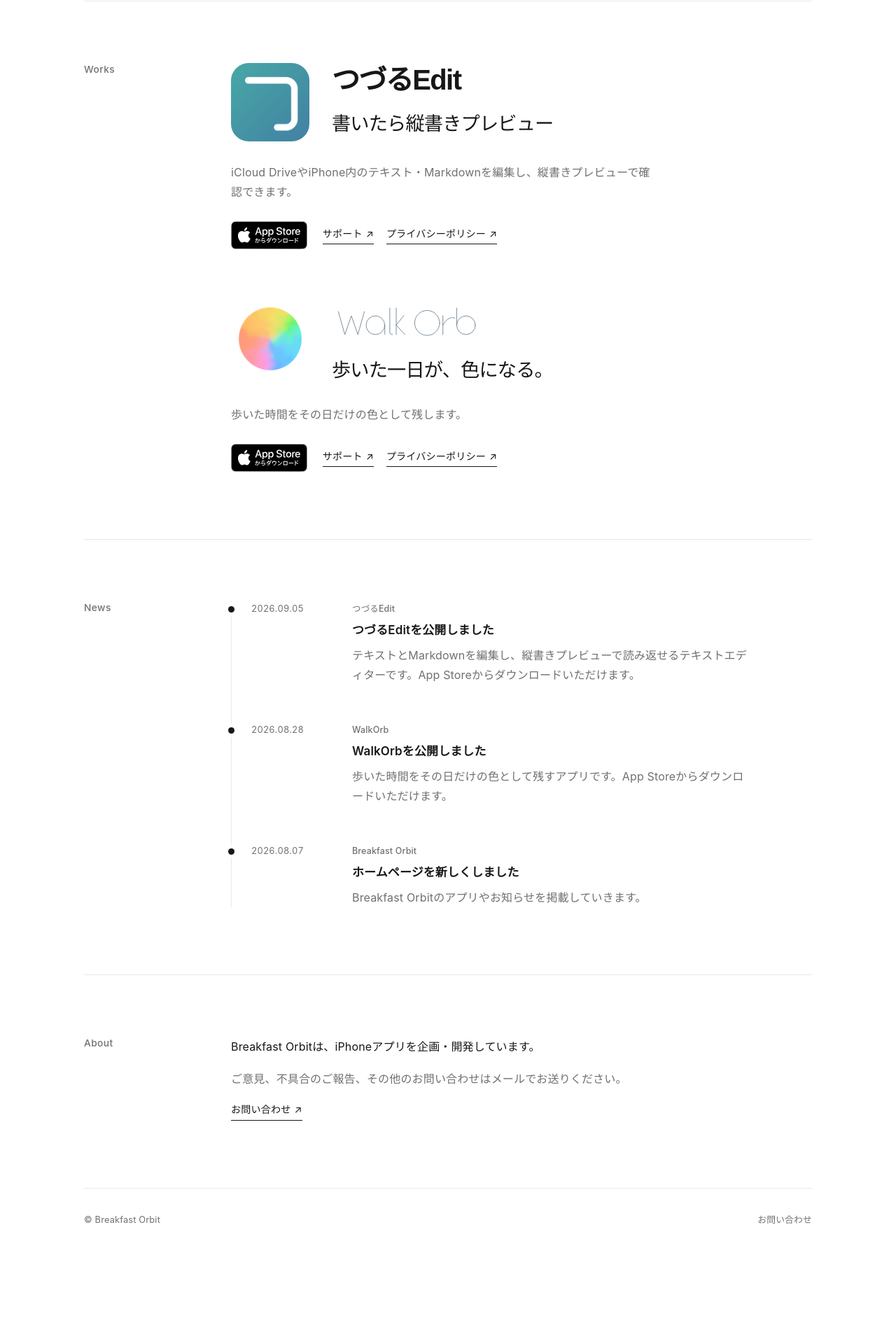
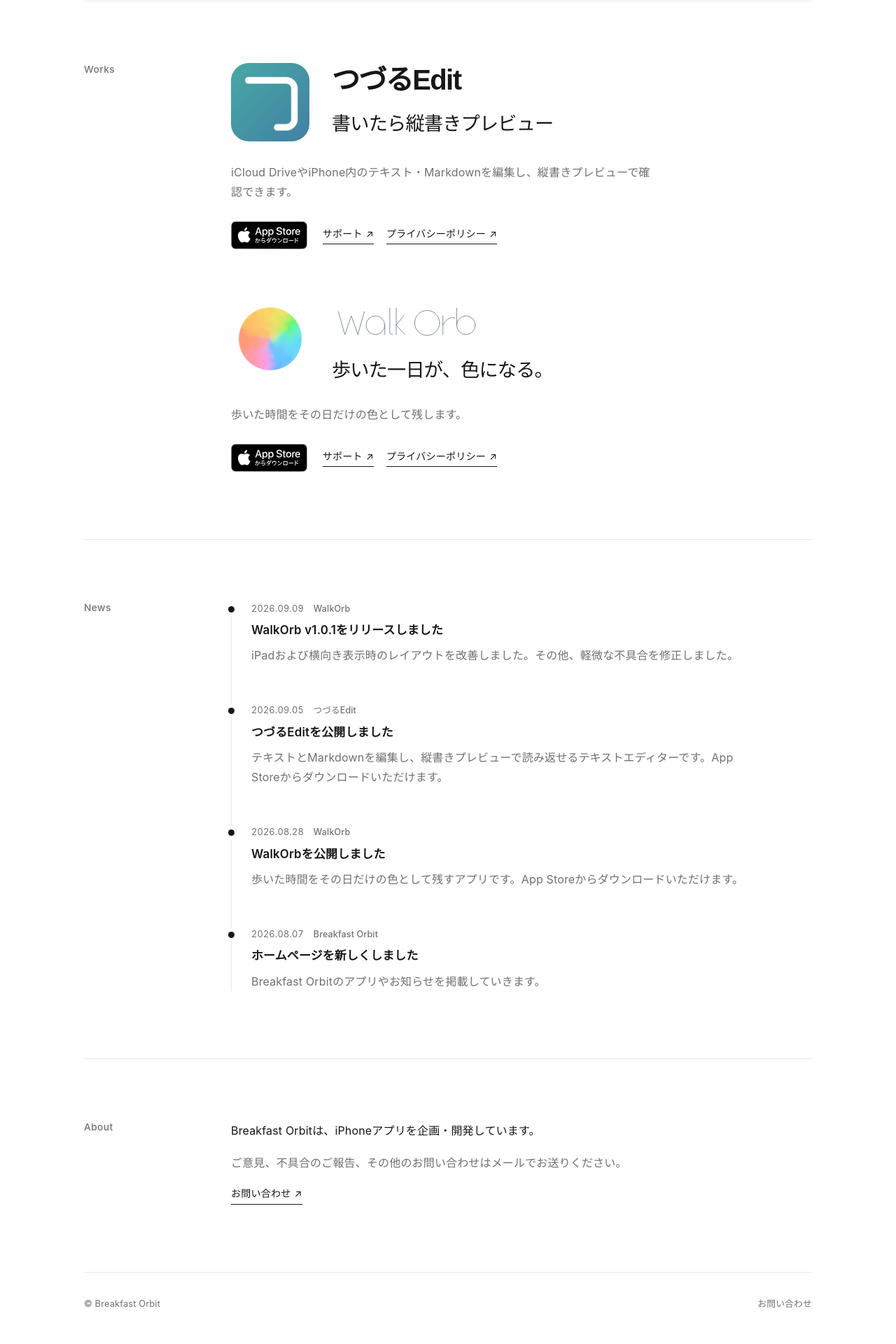
Before and after one commit to breakfast-orbit/breakfast-orbit.github.io, a Jekyll site: the page built from index.html, in a window 1280 px wide. Shown: the part 653-2573 px from the top of the page at 70% size. Built offline with Jekyll 4.4.1, drawn with Linux system fonts in a browser that asks for light colours; some web fonts are replaced; before the commit the page ends 2453 px from its top, so only the background shows below that.

Commit message:
WalkOrb v1.0.1リリースに伴うニュース更新とタイムライン表示変更

```diff
--- a/_data/news/en.json
+++ b/_data/news/en.json
@@ -1,4 +1,10 @@
 [
+  {
+    "date": "2026-09-09",
+    "app": "WalkOrb",
+    "title": "WalkOrb 1.0.1 is now available",
+    "body": "We improved the layout on iPad and in landscape orientation, and fixed a few minor bugs."
+  },
   {
     "date": "2026-09-05",
     "app": "TsuzuruEdit",
--- a/_data/news/ja.json
+++ b/_data/news/ja.json
@@ -1,4 +1,10 @@
 [
+  {
+    "date": "2026-09-09",
+    "app": "WalkOrb",
+    "title": "WalkOrb v1.0.1をリリースしました",
+    "body": "iPadおよび横向き表示時のレイアウトを改善しました。その他、軽微な不具合を修正しました。"
+  },
   {
     "date": "2026-09-05",
     "app": "つづるEdit",
--- a/index.html
+++ b/index.html
@@ -255,9 +255,6 @@
 
     .timeline-item {
       position: relative;
-      display: grid;
-      grid-template-columns: 120px minmax(0, 1fr);
-      gap: 24px;
       padding: 0 0 54px 28px;
       border-left: 1px solid var(--line);
     }
@@ -284,9 +281,14 @@
       font-variant-numeric: tabular-nums;
     }
 
+    .timeline-meta {
+      display: flex;
+      align-items: baseline;
+      gap: 14px;
+      margin-bottom: 7px;
+    }
+
     .timeline-app {
-      display: block;
-      margin-bottom: 7px;
       color: var(--muted);
       font-size: 0.78rem;
       font-weight: 500;
@@ -461,7 +463,6 @@
       }
 
       .timeline-item {
-        grid-template-columns: 1fr;
         gap: 4px;
         padding-left: 24px;
         padding-bottom: 44px;
@@ -620,10 +621,11 @@
           <div class="timeline">
             {% for item in site.data.news.ja %}
             <article class="timeline-item">
-              <time class="timeline-date" datetime="{{ item.date }}">{{ item.date | date: "%Y.%m.%d" }}</time>
-
               <div class="timeline-body">
-                <span class="timeline-app">{{ item.app | default: "Breakfast Orbit" }}</span>
+                <div class="timeline-meta">
+                  <time class="timeline-date" datetime="{{ item.date }}">{{ item.date | date: "%Y.%m.%d" }}</time>
+                  <span class="timeline-app">{{ item.app | default: "Breakfast Orbit" }}</span>
+                </div>
                 <h3>{{ item.title }}</h3>
                 <p>{{ item.body }}</p>
               </div>
```
Also changed, not shown: en/index.html (+11 -9 lines).
